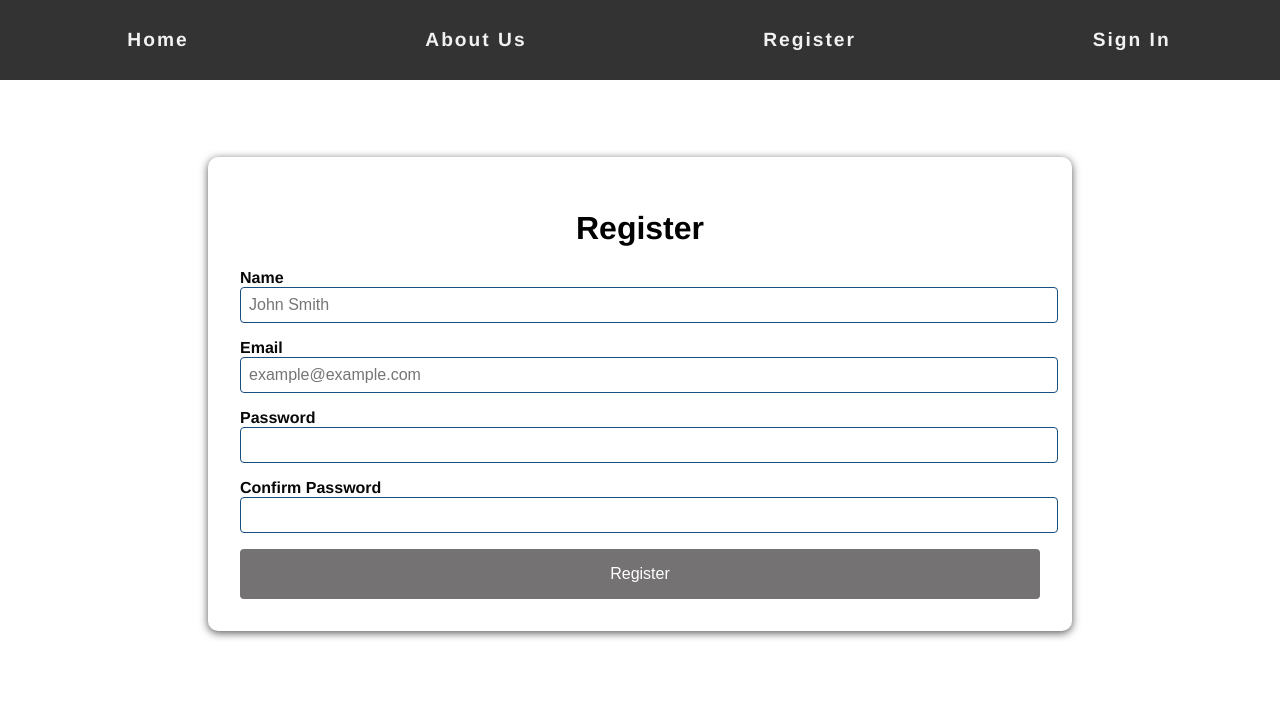
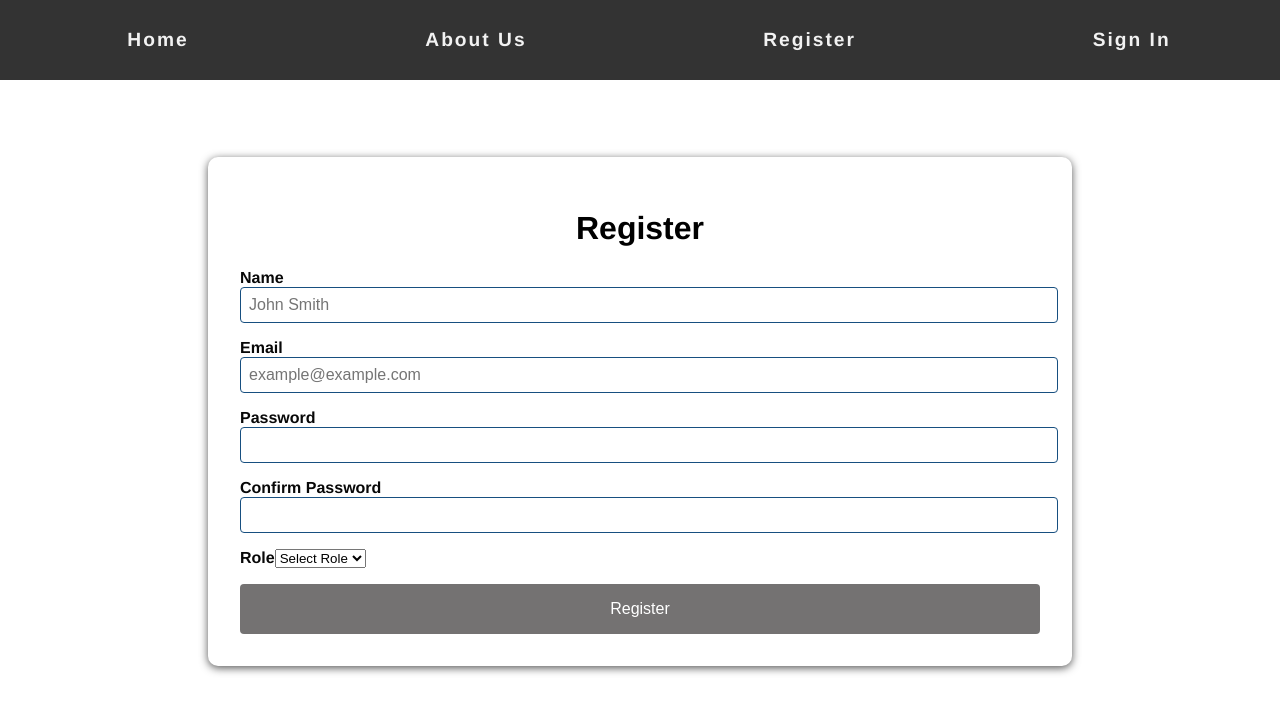
Before and after one commit to maria0alawadhi/crocheative-frontend, a React (Vite) app: page /register in a window 1280 px wide. Shown: the top 712 px of the page. Built offline with nearby package versions, Linux system fonts and the light colour scheme.

Commit message:
role added to the register

```diff
--- a/src/App.jsx
+++ b/src/App.jsx
@@ -8,11 +8,9 @@ import Home from './pages/Home'
 import AboutUs from './pages/AboutUs'
 import Header from './components/Header'
 
-
-
 const App = () => {
   const [user, setUser] = useState(null)
-
+  const role = localStorage.getItem('role')
   const checkToken = async () => {
     const user = await CheckSession()
     setUser(user)
@@ -35,8 +33,11 @@ const App = () => {
       <Header user={user} handleLogOut={handleLogOut} />
       <main>
         <Routes>
-          <Route path="/" element={<Home />} />
-          <Route path="/signin" element={<SignIn setUser={setUser} />} />
+          <Route path="/" element={<Home role={role} />} />
+          <Route
+            path="/signin"
+            element={<SignIn setUser={setUser}  />}
+          />
           <Route path="/register" element={<Register />} />
           <Route path="/AboutUs" element={<AboutUs />} />
         </Routes>
--- a/src/pages/Home.jsx
+++ b/src/pages/Home.jsx
@@ -1,7 +1,8 @@
 import React from 'react'
 
-const Home = () => {
-  return <div></div>
+const Home = ({ role }) => {
+  console.log(role)
+  return <div>Hi </div>
 }
 
 export default Home
--- a/src/pages/Register.jsx
+++ b/src/pages/Register.jsx
@@ -10,7 +10,8 @@ const Register = () => {
     name: '',
     email: '',
     password: '',
-    confirmPassword: ''
+    confirmPassword: '',
+    role: ''
   })
 
   const handleChange = (e) => {
@@ -19,17 +20,13 @@ const Register = () => {
 
   const handleSubmit = async (e) => {
     e.preventDefault()
-    await RegisterUser({
-      name: formValues.name,
-      email: formValues.email,
-      password: formValues.password,
-      role: formValues.role
-    })
+    await RegisterUser(formValues)
     setFormValues({
       name: '',
       email: '',
       password: '',
-      confirmPassword: ''
+      confirmPassword: '',
+      role: ''
     })
     navigate('/signin')
   }
@@ -83,11 +80,25 @@ const Register = () => {
                 required
               />
             </div>
+            <div className="input-wrapper">
+              <label htmlFor="role">Role</label>
+              <select
+                onChange={handleChange}
+                name="role"
+                value={formValues.role}
+                required
+              >
+                <option>Select Role</option>
+                <option value="admin">Admin</option>
+                <option value="client">Client</option>
+              </select>
+            </div>
             <button
               disabled={
                 !formValues.email ||
                 (!formValues.password &&
-                  formValues.confirmPassword === formValues.password)
+                  formValues.confirmPassword === formValues.password) ||
+                !formValues.role
               }
             >
               Register
--- a/src/services/Auth.js
+++ b/src/services/Auth.js
@@ -4,6 +4,7 @@ export const SignInUser = async (data) => {
   try {
     const res = await Client.post('/auth/login', data)
     localStorage.setItem('token', res.data.token)
+    localStorage.setItem('role', res.data.user.role)
     return res.data.user
   } catch (error) {
     throw error
--- a/src/services/api.js
+++ b/src/services/api.js
@@ -9,6 +9,7 @@ Client.interceptors.request.use(
   (config) => {
     // Reads the token in localStorage
     const token = localStorage.getItem('token')
+
     // if the token exists, we set the authorization header
     if (token) {
       config.headers['authorization'] = `Bearer ${token}`
```
